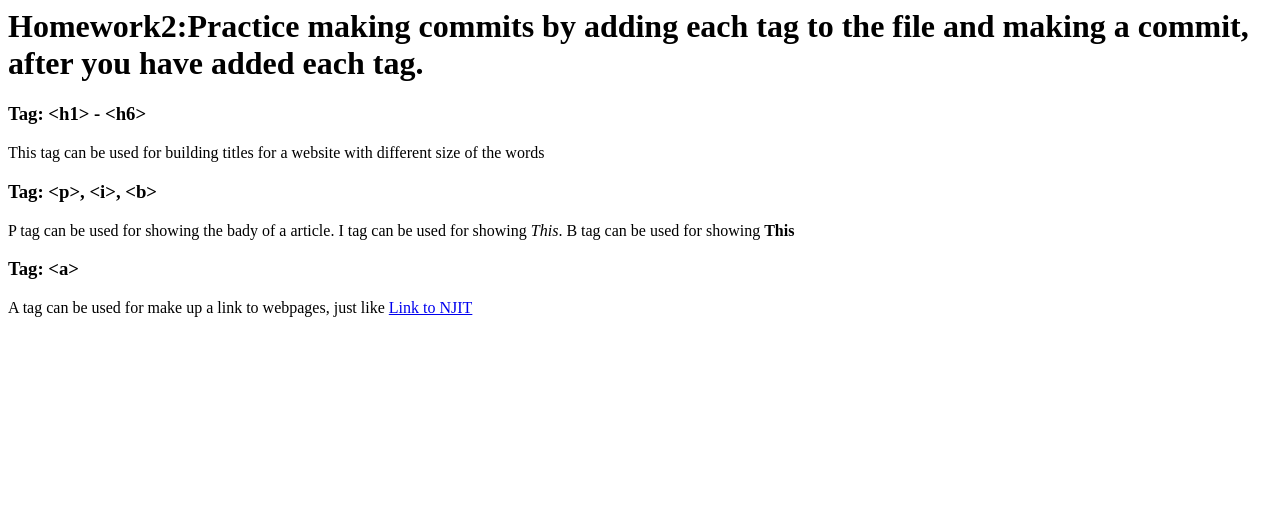
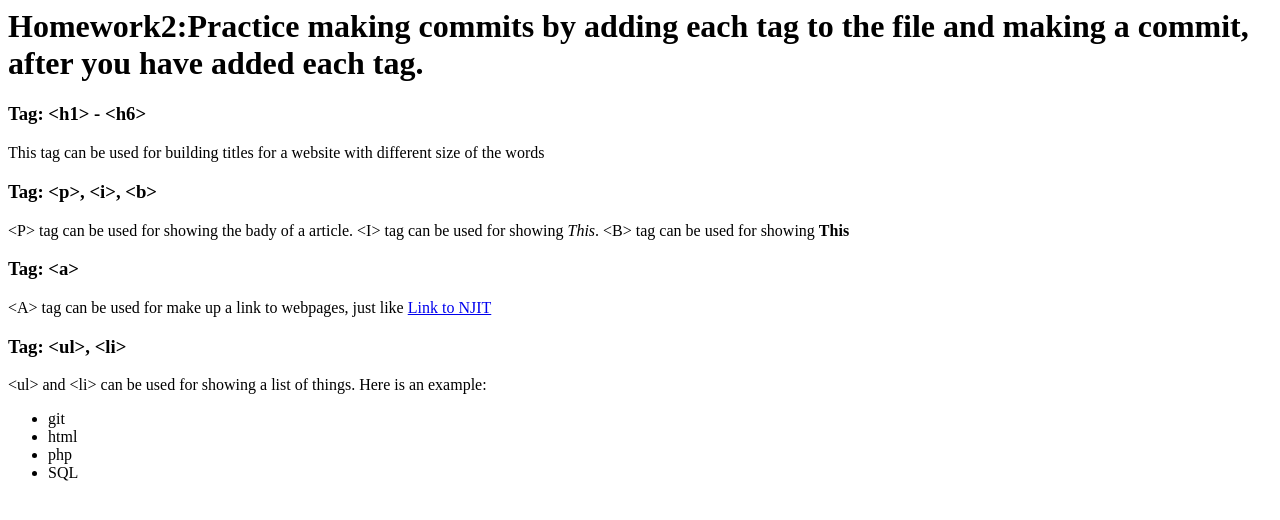
Before and after one commit to Daleligit/IS-601-2017-Class-Homework-02, a plain HTML site: page index.html in a window 1280 px wide. Drawn offline with Linux system fonts and the light colour scheme.

Commit message:
fixed some words, made a new title, and built up a list with tag <ul> and tag <li>

```diff
--- a/index.html
+++ b/index.html
@@ -4,8 +4,17 @@ a commit, after you have added each tag.</h1>
 <p>This tag can be used for building titles for a website with different size
 of the words</p>
 <h3>Tag: &ltp&gt, &lti&gt, &ltb&gt</h3>
-<p>P tag can be used for showing the bady of a article. I tag can be used for
-showing <i>This</i>. B tag can be used for showing <b>This</b></p>
+<p>&ltP&gt tag can be used for showing the bady of a article. &ltI&gt tag can be used for
+showing <i>This</i>. &ltB&gt tag can be used for showing <b>This</b></p>
 <h3>Tag: &lta&gt</h3>
-<p>A tag can be used for make up a link to webpages, just like <a
+<p>&ltA&gt tag can be used for make up a link to webpages, just like <a
 href="www.njit.edu">Link to NJIT</a>
+<h3>Tag: &ltul&gt, &ltli&gt</h3>
+<p>&ltul&gt and &ltli&gt can be used for showing a list of things. Here is an
+example:</p>
+<ul>
+<li>git</li>
+<li>html</li>
+<li>php</li>
+<li>SQL</li>
+</ul>
```
